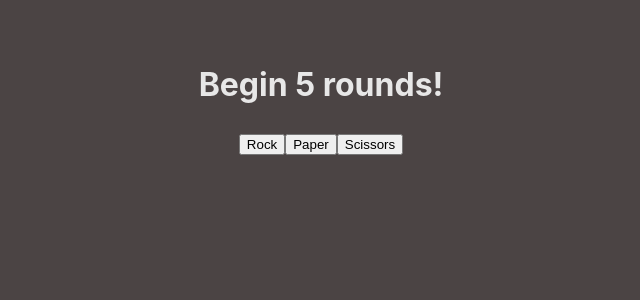
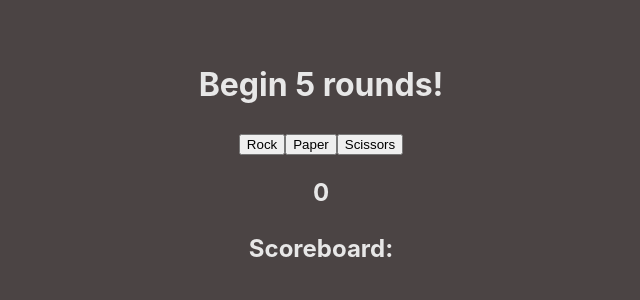
Before and after one commit to azizt3/App, a React (Vite) app: page / in a window 1280 px wide. Shown: the top 300 px of the page, without its empty margins (319-959 px from the left). Built offline with nearby package versions, Linux system fonts and the light colour scheme.

Commit message:
1 file modified, 1 added

```diff
--- a/src/App.jsx
+++ b/src/App.jsx
@@ -3,18 +3,34 @@ import './App.css'
 
 function Weapon(props){
   return(
-    <button> {props.weapon} </button>
+    <button onClick = {props.onClickFunction}> {props.weapon} </button>
   )
 }
 
+function GameStatus(props) {
+  return(
+    <h2> {props.message} </h2>
+  )
+}
+
+function ScoreBoard(){
+}
+
 function App() {
+
+  const[counter, setCounter] = useState(0);
+  const roundCounter = () => setCounter(counter + 1 );
+
 	return (
 
     <div>
       <h1>Begin 5 rounds!</h1>
-      <Weapon weapon ='Rock'/>
-      <Weapon weapon ='Paper'/>
-      <Weapon weapon ='Scissors'/>
+      <Weapon onClickFunction = {roundCounter} weapon ='Rock'/>
+      <Weapon onClickFunction = {roundCounter} weapon ='Paper'/>
+      <Weapon onClickFunction = {roundCounter} weapon ='Scissors'/>
+      <GameStatus message = {counter}/>
+      <h2> Scoreboard: </h2>
+
     </div>
   );
 }
```
Also changed, not shown: 1 other file (tests, documents, lock files or other folders).
